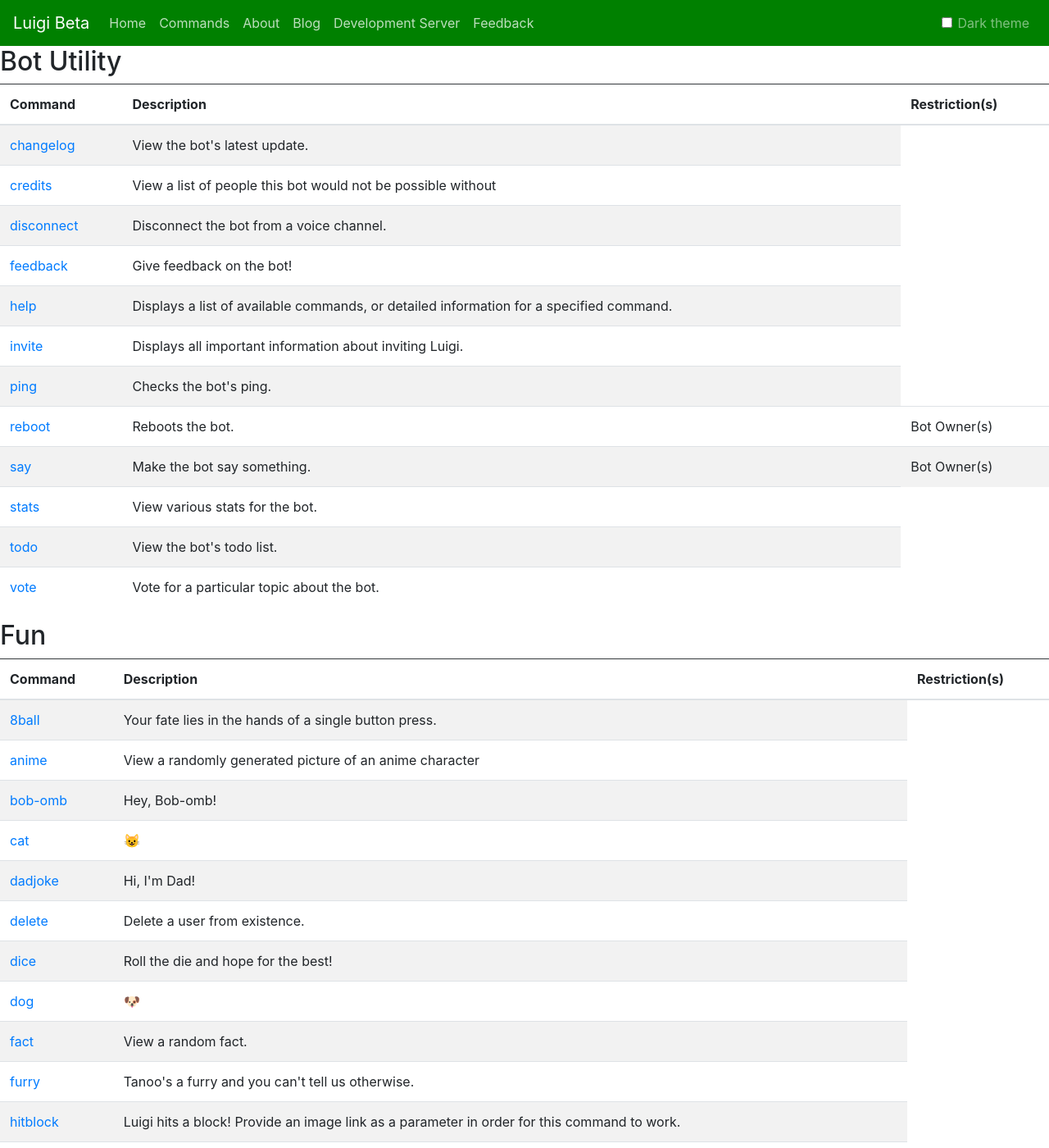
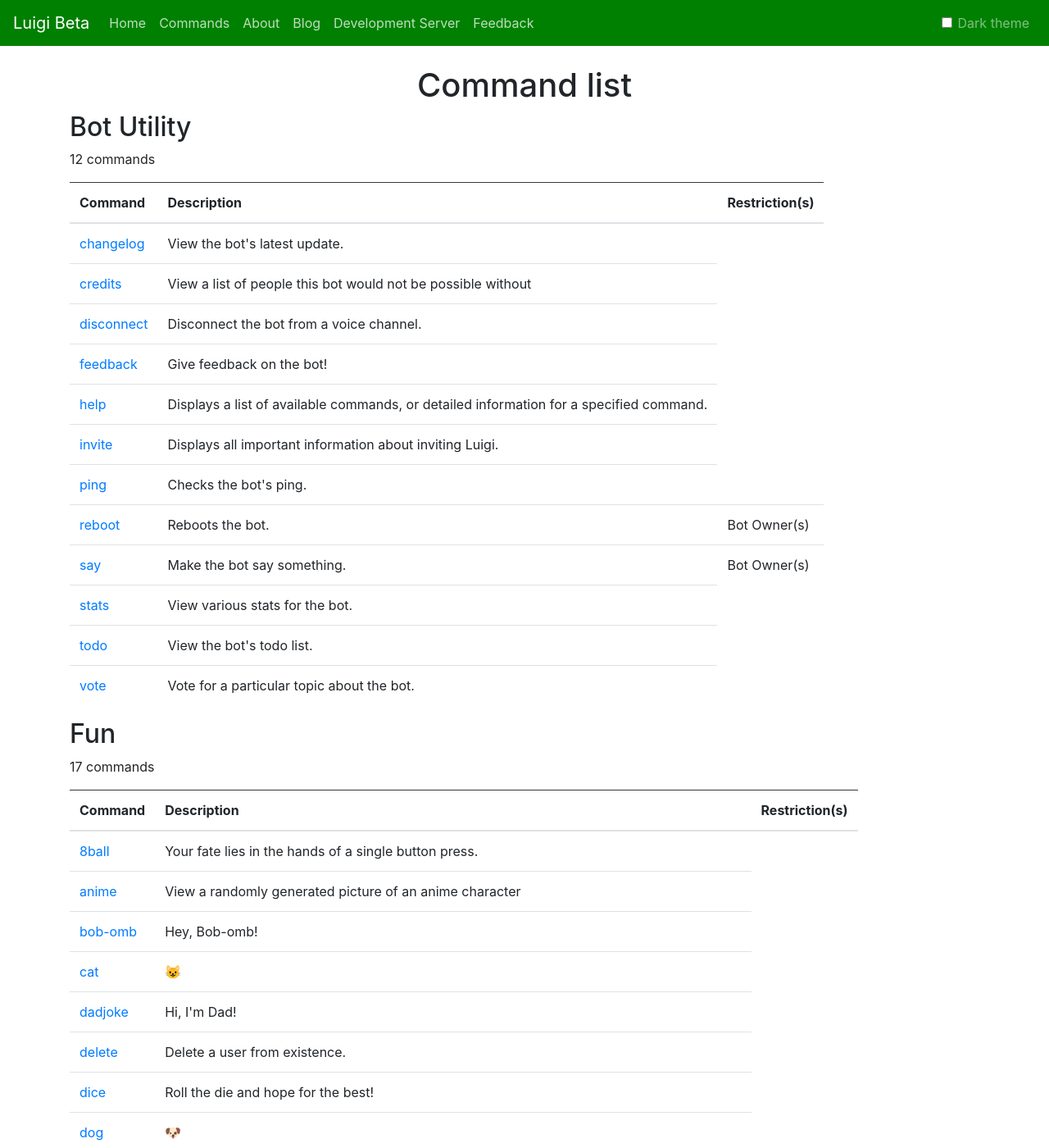
Before and after one commit to luigibeta/luigibeta.github.io, a Jekyll site: the page built from commands.html, in a window 1280 px wide and 1400 px high. Shown: the whole window at 82% size. Built offline with Jekyll 4.4.1, drawn with Linux system fonts in a browser that asks for light colours; nearby versions of some CDN libraries; a style sheet for code colours, icons or effects is not loaded; some of the changed text lies outside the part shown.

Commit message:
Port over the old interface

```diff
--- a/commands.html
+++ b/commands.html
@@ -10,14 +10,20 @@
 </body>
 <br><br><br><br><br><br> -->
 
+<br>
+<h1 style="text-align: center; min-width: 100% !important;" width="100%">Command list</h1>
+<div class="container">
+
     {% assign all_categories = site.data.commands | map: "category" %}
     {% assign all_categories_sorted = all_categories | uniq | sort_natural %}
 
     {% for category in all_categories_sorted %}
     {% assign commands = site.data.commands | where: "category", category %}
-{% assign category_restrictions = site.data.commands | where: "category", category | map: "restriction" | uniq | size %}
+    {% assign category_restrictions = site.data.commands | where: "category", category | map: "restriction" | uniq |
+    size %}
     <h2>{{ category }}</h2>
-<table class="table table-striped">
+    <p>{{ commands | size }} commands</p>
+    <table class="table table-hover table-commands table-responsive">
         <thead>
             <tr>
                 <th>Command</th>
@@ -45,3 +51,4 @@
         </tbody>
     </table>
     {% endfor %}
+</div>
```
Lines whose indentation alone changed are shown as unchanged.
